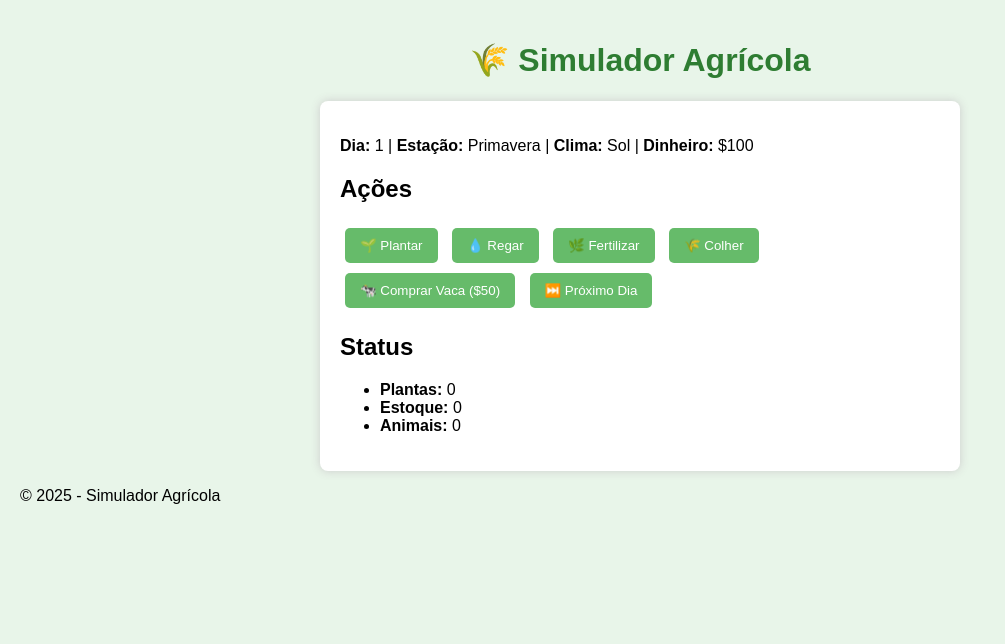
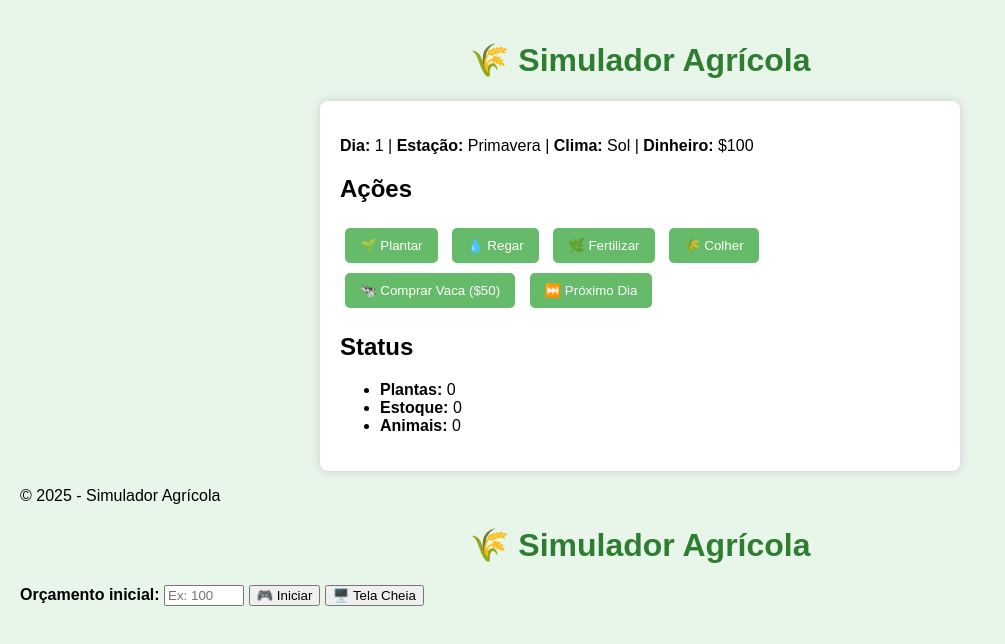
Before and after one commit to Gustavaocria/Simulador-Agr-cola-2, a plain HTML site: page index.html in a window 1280 px wide. Shown: the whole page, without its empty margins (0-1005 px from the left). Drawn offline with Linux system fonts and the light colour scheme.

Commit message:
Update index.html

```diff
--- a/index.html
+++ b/index.html
@@ -52,3 +52,13 @@
   <script src="script.js"></script>
 </body>
 </html>
+<body>
+  <header>
+    <h1>🌾 Simulador Agrícola</h1>
+    <div class="config-inicial">
+      <label for="orcamentoInicial"><strong>Orçamento inicial:</strong></label>
+      <input type="number" id="orcamentoInicial" placeholder="Ex: 100" min="10" max="10000" />
+      <button onclick="iniciarJogo()">🎮 Iniciar</button>
+      <button onclick="ativarTelaCheia()">🖥️ Tela Cheia</button>
+    </div>
+  </header>
```
